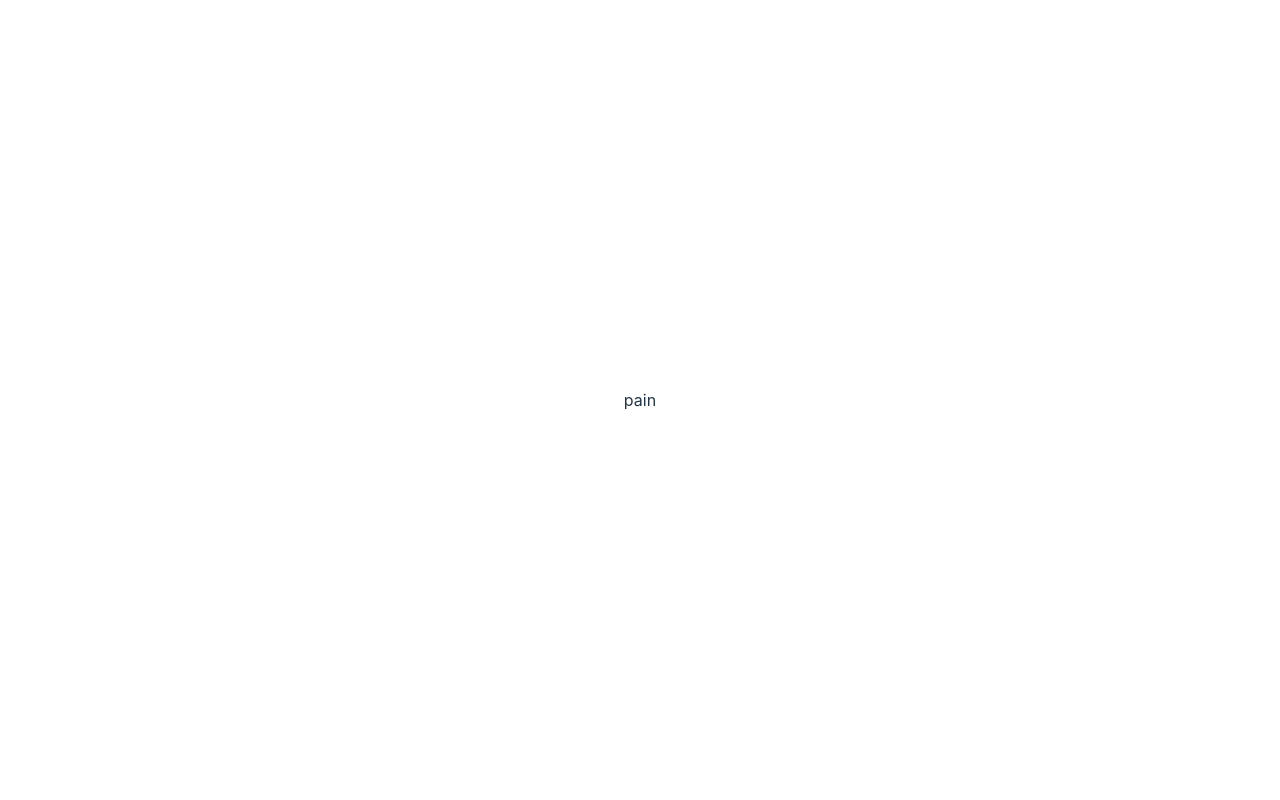
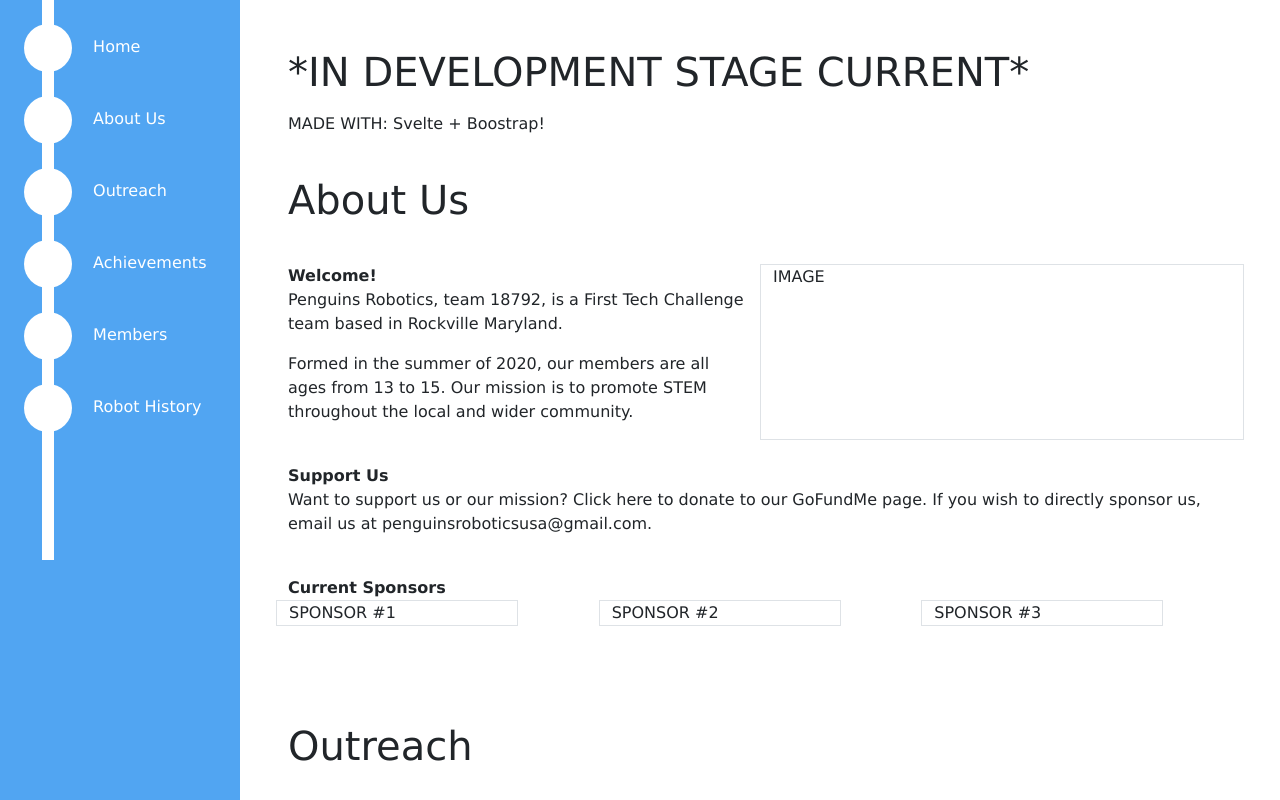
Before and after one commit to SophiaL9358/penguins-robotics-website, a Svelte app: page / in a window 1280 px wide. Shown: the top 800 px of the page. Built offline with nearby package versions, Linux system fonts and the light colour scheme.

Commit message:
i forgot what this was

```diff
--- a/index.html
+++ b/index.html
@@ -3,6 +3,8 @@
   <head>
     <meta charset="UTF-8" />
     <link rel="icon" type="image/svg+xml" href="/vite.svg" />
+    <link href="https://cdn.jsdelivr.net/npm/bootstrap@5.2.3/dist/css/bootstrap.min.css" rel="stylesheet">
+    <link href="https://cdn.jsdelivr.net/npm/bootstrap@5.2.3/dist/js/bootstrap.bundle.min.js" rel = "JS">
     <meta name="viewport" content="width=device-width, initial-scale=1.0" />
     <title>Vite + Svelte</title>
   </head>
--- a/package.json
+++ b/package.json
@@ -6,7 +6,8 @@
   "scripts": {
     "dev": "vite",
     "build": "vite build",
-    "preview": "vite preview"
+    "preview": "vite preview",
+    "deploy": "npx gh-pages -d dist"
   },
   "devDependencies": {
     "@sveltejs/vite-plugin-svelte": "^2.0.4",
--- a/src/App.svelte
+++ b/src/App.svelte
@@ -1,13 +1,48 @@
 <script>
   import svelteLogo from './assets/svelte.svg'
   import viteLogo from '/vite.svg'
-  import Counter from './lib/Counter.svelte'
+  import Sidebar from './lib/Sidebar.svelte';
+    import { onMount } from 'svelte';
+    import AboutUs from './lib/Pages/AboutUs.svelte';
+    import Outreach from './lib/Pages/Outreach.svelte';
+    import Achievements from './lib/Pages/Achievements.svelte';
+
+  onMount (() => {
+    resizePage();
+  });
+
+  let content;
+
+  const resizePage = () => {if (window.innerWidth > 800 && content != undefined){
+    content.style.marginLeft = "15em";
+  } else  if (content != undefined) {
+    content.style.marginLeft = "0em";
+  }}
+  addEventListener("resize", resizePage);
+
 </script>
 
 <main>
-  pain
+  {#if content != undefined && content.style.marginLeft == "15em"}
+    <Sidebar/>
+
+  {/if}
+
+  <div bind:this = {content} id = "content">
+    <p class = "display-6">*IN DEVELOPMENT STAGE CURRENT*</p>
+    <p>MADE WITH: Svelte + Boostrap!</p>
+    <AboutUs />
+    <br><br><br>
+    <Outreach />
+    <br><br><br>
+    <Achievements />
+  </div>
+
 </main>
 
 <style>
+  #content {
+    padding: 3em;
+  }
 
 </style>
--- a/src/app.css
+++ b/src/app.css
@@ -1,80 +1,4 @@
-:root {
-  font-family: Inter, system-ui, Avenir, Helvetica, Arial, sans-serif;
-  line-height: 1.5;
-  font-weight: 400;
-
-  color-scheme: light dark;
-  color: rgba(255, 255, 255, 0.87);
-  background-color: #242424;
-
-  font-synthesis: none;
-  text-rendering: optimizeLegibility;
-  -webkit-font-smoothing: antialiased;
-  -moz-osx-font-smoothing: grayscale;
-  -webkit-text-size-adjust: 100%;
-}
-
-a {
-  font-weight: 500;
-  color: #646cff;
-  text-decoration: inherit;
-}
-a:hover {
-  color: #535bf2;
-}
-
 body {
   margin: 0;
-  display: flex;
-  place-items: center;
-  min-width: 320px;
-  min-height: 100vh;
+  font-family: Verdana, Geneva, Tahoma, sans-serifq;
 }
-
-h1 {
-  font-size: 3.2em;
-  line-height: 1.1;
-}
-
-.card {
-  padding: 2em;
-}
-
-#app {
-  max-width: 1280px;
-  margin: 0 auto;
-  padding: 2rem;
-  text-align: center;
-}
-
-button {
-  border-radius: 8px;
-  border: 1px solid transparent;
-  padding: 0.6em 1.2em;
-  font-size: 1em;
-  font-weight: 500;
-  font-family: inherit;
-  background-color: #1a1a1a;
-  cursor: pointer;
-  transition: border-color 0.25s;
-}
-button:hover {
-  border-color: #646cff;
-}
-button:focus,
-button:focus-visible {
-  outline: 4px auto -webkit-focus-ring-color;
-}
-
-@media (prefers-color-scheme: light) {
-  :root {
-    color: #213547;
-    background-color: #ffffff;
-  }
-  a:hover {
-    color: #747bff;
-  }
-  button {
-    background-color: #f9f9f9;
-  }
-}
--- a/src/lib/Counter.svelte
+++ /dev/null
@@ -1,10 +0,0 @@
-<script>
-  let count = 0
-  const increment = () => {
-    count += 1
-  }
-</script>
-
-<button on:click={increment}>
-  count is {count}
-</button>
--- /dev/null
+++ b/src/lib/Pages/AboutUs.svelte
@@ -0,0 +1,34 @@
+<div id = "About Us"></div><br>
+<p class = "display-6">About Us</p>
+<br>
+<div class = "row">
+    <div class = "col-sm-6">
+        <b>Welcome!</b>
+        <br>
+        <p>Penguins Robotics, team 18792, is a First Tech Challenge team based in Rockville Maryland.</p>
+        <p>Formed in the summer of 2020, our members are all ages from 13 to 15. Our mission is to promote STEM throughout the local and wider community.</p>
+    </div>
+    <div class = "col-sm-6 border">
+        IMAGE
+    </div>
+</div>
+
+<br>
+<div>
+    <b>Support Us</b>
+    <br>
+    <p>Want to support us or our mission? Click here to donate to our GoFundMe page. If you wish to directly sponsor us, email us at penguinsroboticsusa@gmail.com.</p>
+</div>
+
+<br>
+<div>
+    <b>Current Sponsors</b>
+    <br>
+    <div class = "row">
+        <div class = "col-sm-3 border">SPONSOR #1</div>
+        <div class = "col-sm-1"></div>
+        <div class = "col-sm-3 border">SPONSOR #2</div>
+        <div class = "col-sm-1"></div>
+        <div class = "col-sm-3 border">SPONSOR #3</div>
+    </div>
+</div>
--- /dev/null
+++ b/src/lib/Pages/Achievements.svelte
@@ -0,0 +1,66 @@
+<div id = "Achievements"></div><br>
+<p class = "display-6">Achievements</p>
+<br>
+<b>2022 - 2023</b>
+<br><br>
+<b><i><u>Union Bridge Qualifier - 3rd Qualifier (Jan. 28)</u></i></b>
+<br>
+<ul>
+    <li>Finalist Alliance Captain</li>
+    <li>Design Award 2nd Place</li>
+    <li>OPR of 96.8</li>
+</ul>
+
+<br>
+<b><i><u>McHenry Qualifier - 2nd Qualifier (Jan. 21)</u></i></b>
+<br>
+<ul>
+    <li>Winning Alliance Captain</li>
+    <li>Design Award 1st Place</li>
+    <li>Motivate Award 2nd Place</li>
+    <li>OPR of 106.6</li>
+</ul>
+
+<br>
+<b><i><u>Mechanicsville Qualifier - 1st Qualifier (Dec. 3)</u></i></b>
+<br>
+<ul>
+    <li>Winning Alliance Captain</li>
+    <li>Design Award 1st Place</li>
+    <li>OPR of 115.8</li>
+</ul>
+<br>
+<hr>
+<br>
+<b>2021 - 2022</b>
+<br><br>
+<b><i><u>Alexandria Qualifier 4 – 3rd Qualifier (Jan. 22)</u></i></b>
+<br>
+<ul>
+    <li>Ranked 1st Place</li>
+    <li>818 Ranking Points</li>
+    <li>215 High Score</li>
+    <li>4 – 1 – 0 Record</li>
+</ul>
+
+<br>
+<b><i><u>Alexandria Qualifier 1 – 2nd Qualifier (Jan. 15)</u></i></b>
+<br>
+<ul>
+    <li>Ranked 12th Place</li>
+    <li>526 Ranking Points</li>
+    <li>189 High Score</li>
+    <li>3 – 2 – 0 Record</li>
+
+</ul>
+
+<br>
+<b><i><u>Columbia Qualifier 2 – 1st Qualifier (Dec. 4)</u></i></b>
+<br>
+<ul>
+    <li>Ranked 4th Place</li>
+    <li>366 Ranking Points</li>
+    <li>101 High Score</li>
+    <li>5 – 0 – 0 Record</li>
+
+</ul>
--- /dev/null
+++ b/src/lib/Pages/Outreach.svelte
@@ -0,0 +1,57 @@
+<div id = "Outreach"></div><br>
+<p class = "display-6" >Outreach</p>
+<br>
+<div class = "container">
+    <div class = "row border">
+        <div class = "col-sm-7 content">
+            <b><i>Hosting the First Lego League Festival</i></b>
+            <br><br>
+            In early January, our team was given the unique opportunity to host the official FIRST Lego League Explore Festival, along with the Rockville Science Center. Throughout the event, we were able to inform many students and parents about FTC and explained how our robot worked.
+        </div>
+        <div class = "col-sm-5 border image">
+            IMAGE
+        </div>
+    </div>
+    <br><br>
+    <div class = "row border">
+        <div class = "col-sm-7 content">
+            <b><i>Scrimmages</i></b>
+            <br><br>
+            Our team participated in many scrimmages with other teams throughout the season. We had a lot of fun interacting with other teams and learned a lot from their robots.
+            <br><br>
+            In addition, we were also able to host our own scrimmage, inviting teams such as Orca Robotics and Thunderstone.        </div>
+        <div class = "col-sm-5 border image">
+            IMAGE
+        </div>
+    </div>
+    <br><br>
+    <div class = "row border">
+        <div class = "col-sm-7 content">
+            <b><i>Preseason</i></b>
+            <br><br>
+            After our 2021-2022 season ended for us, we moved our focus to outreach and making an impact in our community.
+            <br><br>
+            During the summer of 2022, we reached out to the community and taught at a robotics summer camp which lasted many weeks. Our goal was to promote STEM and robotics within our local community and inspire people who didn’t have any experience in STEM.
+            <br><br>
+            Our team also was able to introduce FIRST, but particularly FTC, to students at Veritas Collegiate Academy. While there, we guided them through building and programming basic FTC robots.
+        </div>
+        <div class = "col-sm-5 border image">
+            IMAGE
+        </div>
+    </div>
+
+</div>
+
+<style>
+    .row {
+        padding: 1.5em;
+    }
+    .content {
+        padding: 1em;
+    }
+    .container {
+        width: 95%;
+        min-width: 350px;
+        max-width: 900px;
+    }
+</style>
--- /dev/null
+++ b/src/lib/Sidebar.svelte
@@ -0,0 +1,54 @@
+<script>
+    import { lightBlueColor } from "./globalVars.js";
+    let pageNames = ["Home", "About Us", "Outreach", "Achievements", "Members", "Robot History"]
+</script>
+
+<div id = "parent_container" class = "align-items-center" style = "background-color: {lightBlueColor};">
+    <div style = "width: 0.75em; height: 35em; position: fixed; background-color: white; margin-left: 2.65em; z-index: 1;"></div>
+
+    {#each pageNames as pageName}
+    <a href = "#{pageName}" class = "container-fluid" >
+        <div style = "height: 3em;" class ="sidebar-box ps-4" >
+            <div class = "rounded-circle circle align-middle" style = "width: 3em; height: 3em; z-index: 3;">
+            </div>
+            <div style = "height: 3em;" class = "ps-3">
+                {pageName}
+            </div>
+        </div>
+    </a>
+    {/each}
+
+</div>
+
+<style>
+    a {
+        text-decoration: none;
+    }
+    #parent_container > a > div > div{
+        display: inline-block;
+    }
+
+    .circle {
+        background-color: white;
+    }
+
+    .sidebar-box {
+        color: white;
+        transition: 0.25s;
+
+    }
+    .sidebar-box:hover > .circle{
+        background-color: rgb(81, 165, 242);
+    }
+    .sidebar-box:hover {
+        color: rgb(81, 165, 242);
+        background-color: white;
+    }
+
+
+    #parent_container {
+        width: 15em;
+        height: 100%;
+        position: fixed;
+    }
+</style>
--- /dev/null
+++ b/src/lib/globalVars.js
@@ -0,0 +1 @@
+export const lightBlueColor = "rgb(81, 165, 242)";
--- a/vite.config.js
+++ b/vite.config.js
@@ -4,4 +4,5 @@ import { svelte } from '@sveltejs/vite-plugin-svelte'
 // https://vitejs.dev/config/
 export default defineConfig({
   plugins: [svelte()],
+  base: "https://sophial9358.github.io/penguins-robotics-website/",
 })
```
